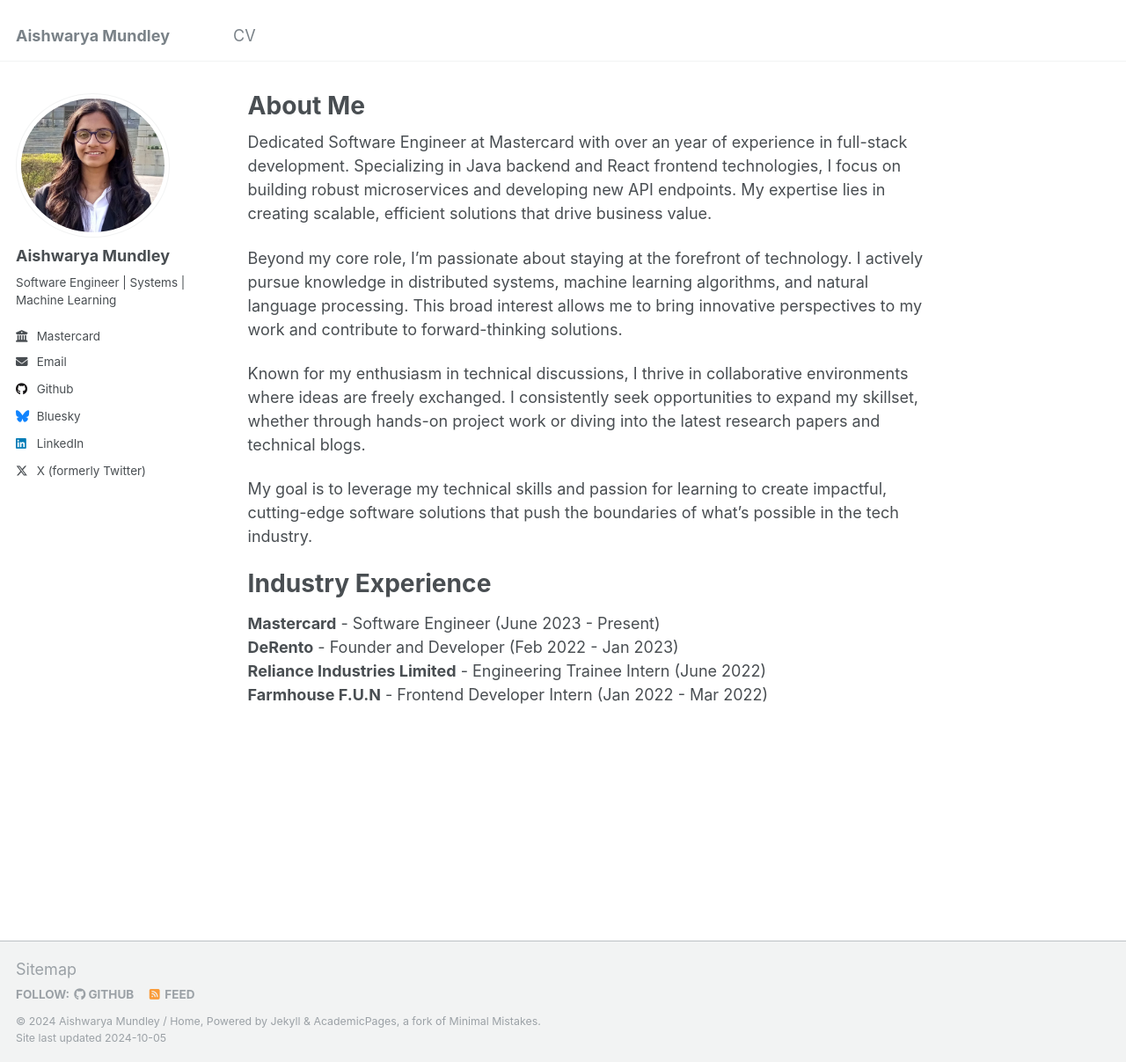
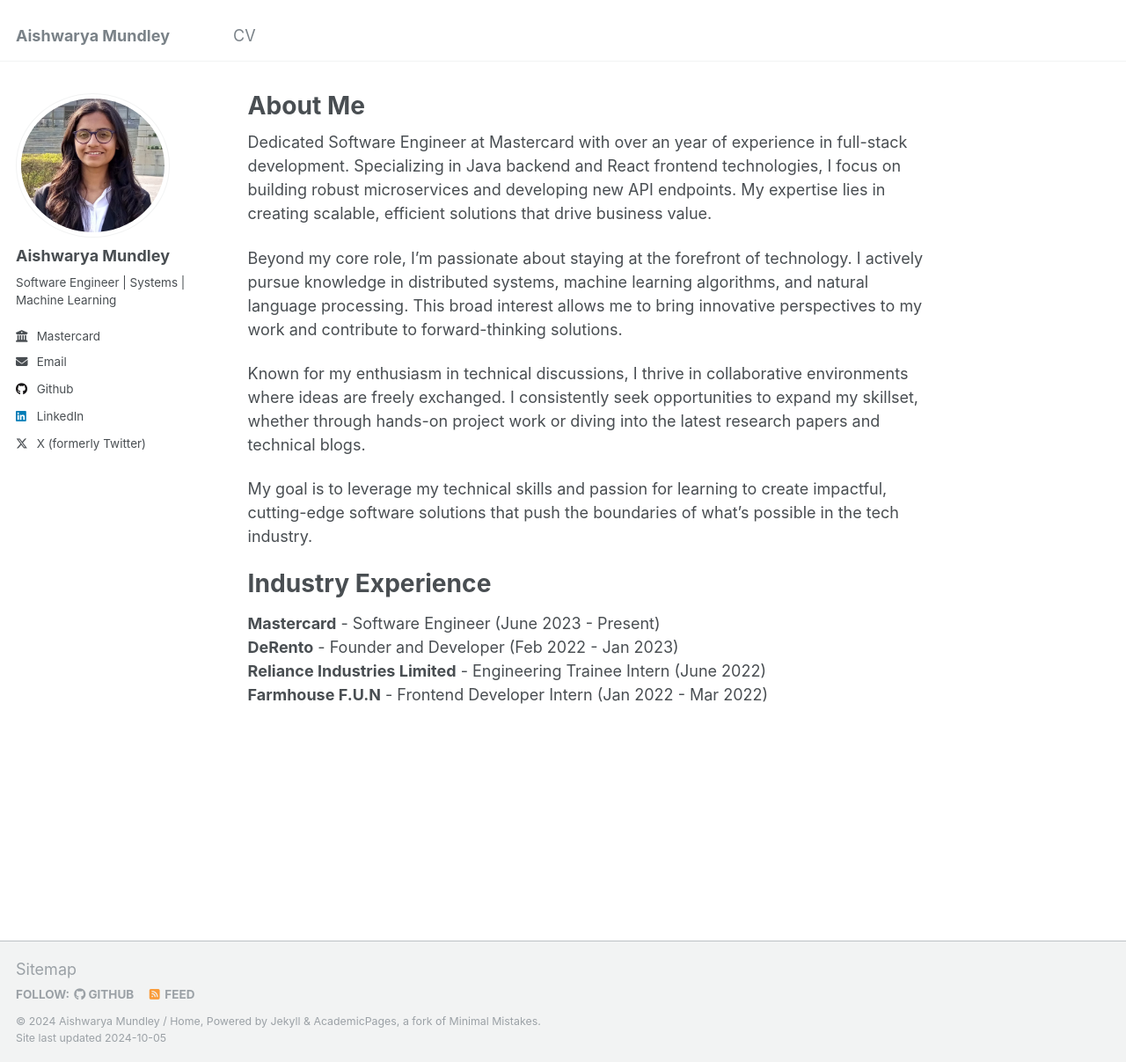
Before and after one commit to aishwarya-mundley/aishwarya-mundley.github.io, a Jekyll site: the page built from _pages/about.md, in a window 1280 px wide and 1207 px high. Shown: the whole window at 88% size. Built offline with Jekyll 4.4.1, drawn with Linux system fonts in a browser that asks for light colours.

Commit message:
updated repo url

```diff
--- a/_config.yml
+++ b/_config.yml
@@ -12,9 +12,9 @@
 title_separator          : "-"
 name                     : &name "Aishwarya Mundley / Home"
 description              : &description "personal description"
-url                      : https://academicpages.github.io # the base hostname & protocol for your site e.g. "https://mmistakes.github.io"
+url                      : https://aishwarya-mundley.github.io/ # the base hostname & protocol for your site e.g. "https://mmistakes.github.io"
 baseurl                  : "" # the subpath of your site, e.g. "/blog"
-repository               : "academicpages/academicpages.github.io"
+repository               : "aishwarya-mundley/aishwarya-mundley.github.io"
 
 # Site Author - The following control what appear as part of the author content on the side bar.
 #               If a field is blank the icon and link will not appear, otherwise it will be shown.
@@ -45,7 +45,7 @@
   stackoverflow    : # User number or user number and name (i.e., use "1" or "1/jeff-atwood")
 
   # Social media
-  bluesky          : "bsky.app" # Replace this with you Bluesky username
+  bluesky          : # Replace this with you Bluesky username
   facebook         : # Username
   flickr           : # Username
   foursquare       : # Username
@@ -54,7 +54,7 @@
   keybase          : # Username
   instagram        : # Username
   lastfm           : # Username
-  linkedin         : Aishwarya Mundley
+  linkedin         : aishwarya-mundley
   mastodon         : # URL
   medium           : # URL
   pinterest        : # Username
```
